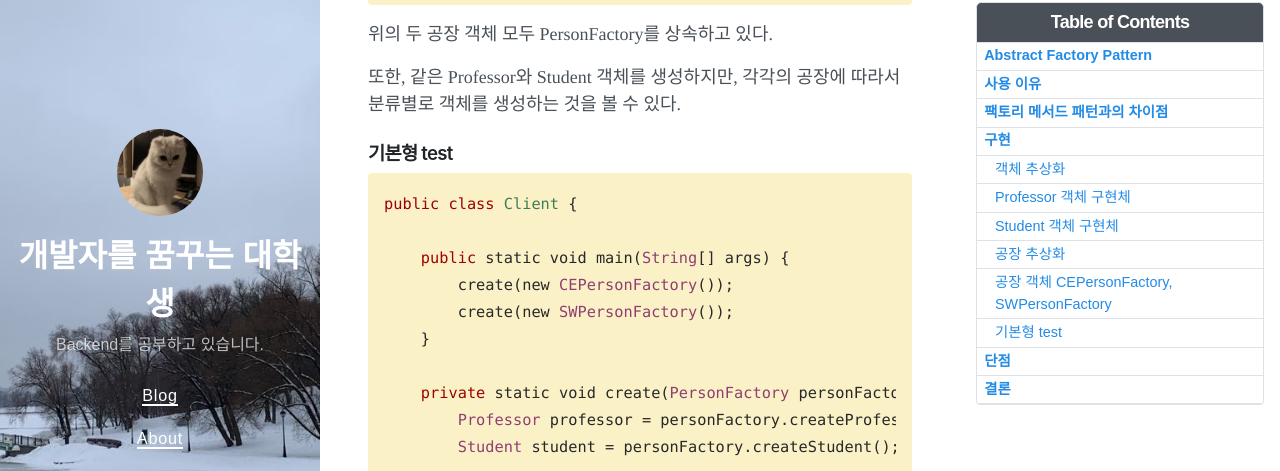
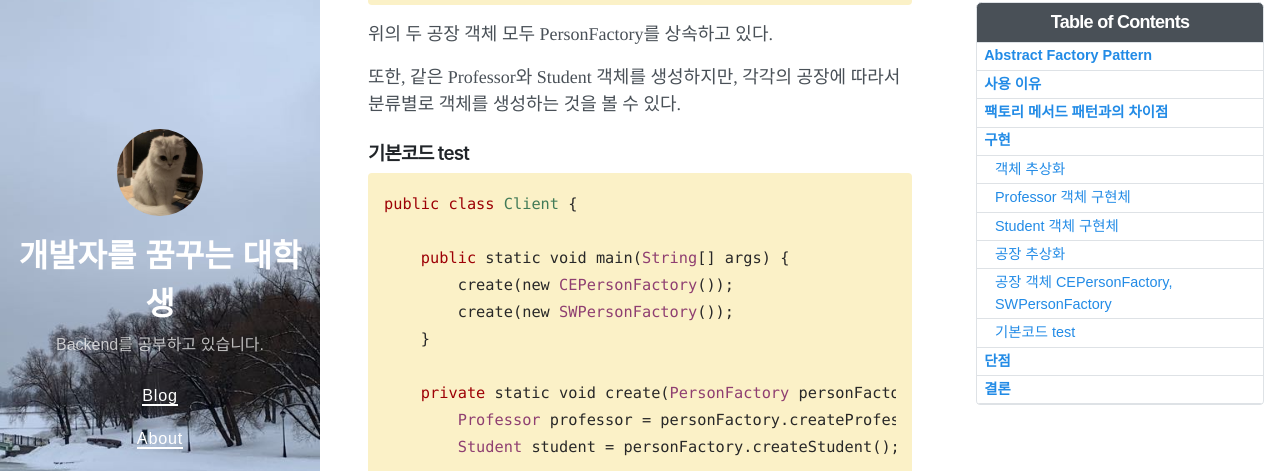
Before and after one commit to seeungmin/seeungmin.github.io, a Jekyll site: the page built from _posts/2023-07-08-Abstract-Factory-Pattern.md, in a window 1280 px wide and 900 px high, scrolled down 3470 px. Shown: the part 118-589 px from the top of the window. Built offline with Jekyll 4.4.1, drawn with Linux system fonts in a browser that asks for light colours; nearby versions of some CDN libraries.

Commit message:
|UPDATE| 추상팩토리 패턴 blog modify 0711

```diff
--- a/_posts/2023-07-08-Abstract-Factory-Pattern.md
+++ b/_posts/2023-07-08-Abstract-Factory-Pattern.md
@@ -134,7 +134,7 @@ public class SWPersonFactory implements PersonFactory{
 
 또한, 같은 Professor와 Student 객체를 생성하지만, 각각의 공장에 따라서 분류별로 객체를 생성하는 것을 볼 수 있다.
 
-### 기본형 test
+### 기본코드 test
 {% highlight ruby %}
 public class Client {
 
```
